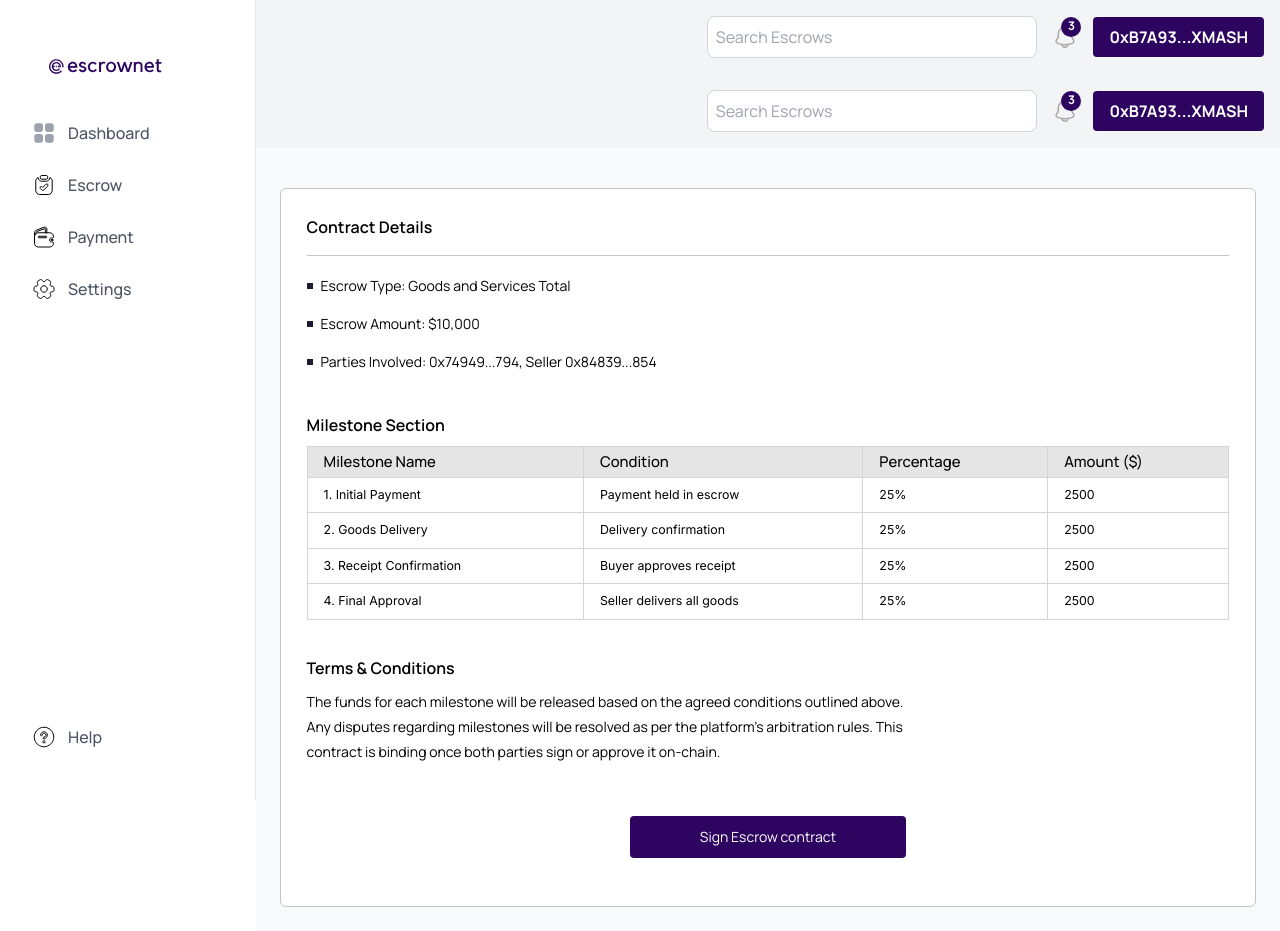
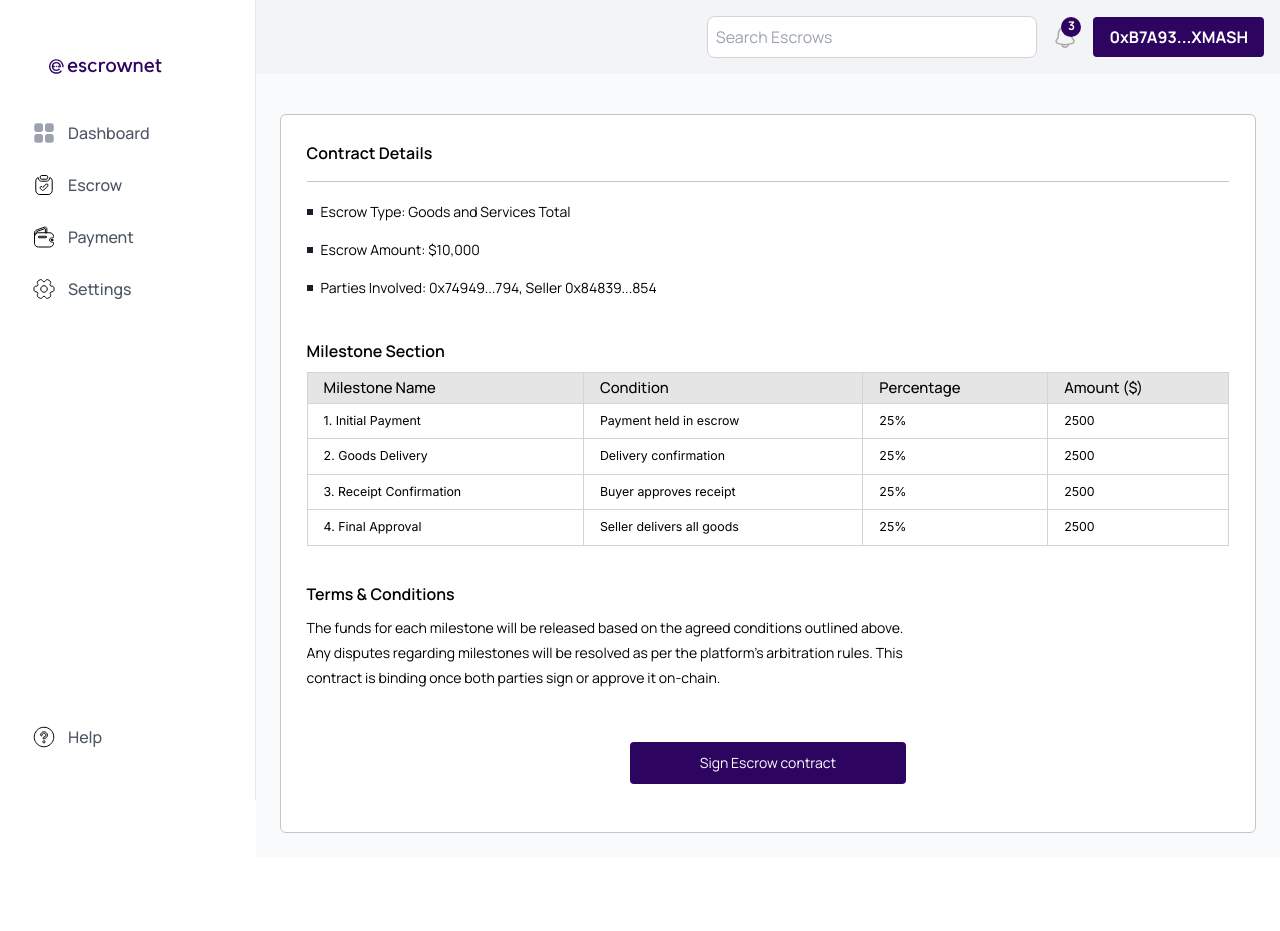
Before and after one commit to EscrowNet/escrownet-dapp, a Next.js app: page /escrow/1 in a window 1280 px wide. After the commit the page ends 857 px from the top, so only its background shows below. Built offline with nearby package versions, Linux system fonts and the light colour scheme.

Commit message:
mod: fixed escrow/[id] bug

```diff
--- a/app/(dashboard)/escrow/[id]/page.tsx
+++ b/app/(dashboard)/escrow/[id]/page.tsx
@@ -1,10 +1,7 @@
 import DashboardContentContainer from "@/components/DashboardContentContainer";
-import Header from "../../../../components/dashboardHeader";
 
 const SignEscrow = () => {
   return (
-    <div className="min-h-screen w-full bg-gray-50 font-sans">
-      <Header />
     <div className="p-6 w-full h-full">
       <DashboardContentContainer
         title="Contract Details"
@@ -119,9 +116,9 @@ const SignEscrow = () => {
           </h2>
           <p className="w-[65%] text-black font-sans font-[400] text-[0.875rem] leading-[1.5625rem]">
             The funds for each milestone will be released based on the agreed
-              conditions outlined above. Any disputes regarding milestones will
-              be resolved as per the platform’s arbitration rules. This contract
-              is binding once both parties sign or approve it on-chain.
+            conditions outlined above. Any disputes regarding milestones will be
+            resolved as per the platform’s arbitration rules. This contract is
+            binding once both parties sign or approve it on-chain.
           </p>
         </div>
         <div className="flex items-center justify-center mt-[2rem]">
@@ -134,7 +131,6 @@ const SignEscrow = () => {
         </div>
       </DashboardContentContainer>
     </div>
-    </div>
   );
 };
 export default SignEscrow;
```
Lines whose indentation alone changed are shown as unchanged.
